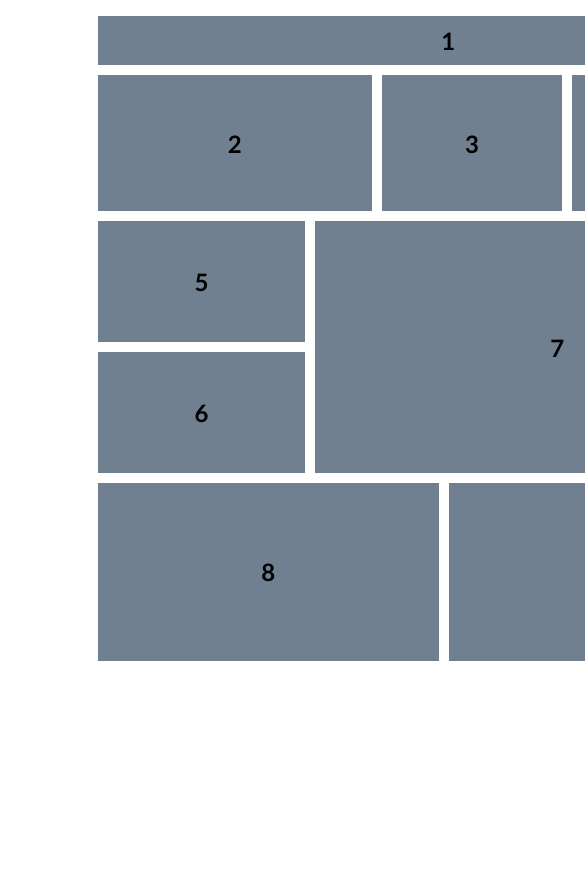
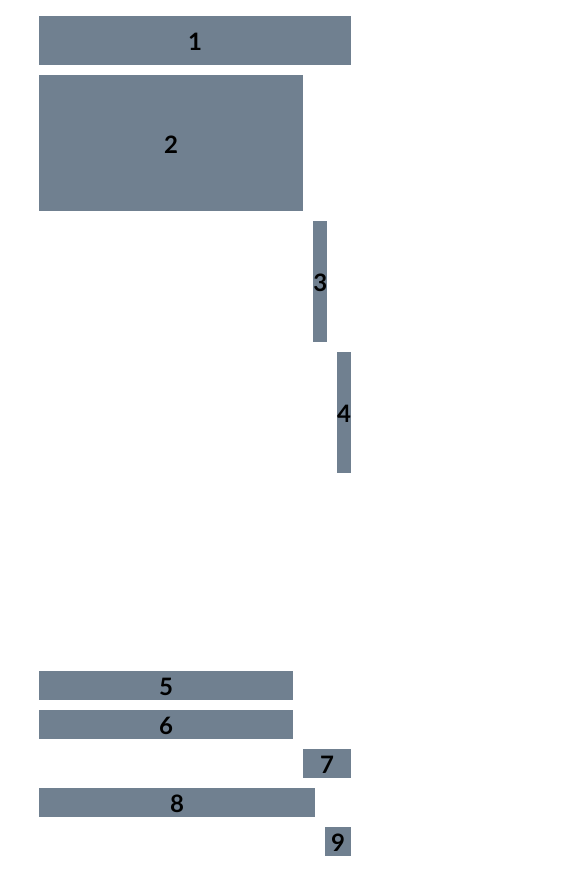
Before and after one commit to Ibrandan/ClaseLayout, a plain HTML site: page index.html in a window 390 px wide. Shown: the top 872 px of the page, 585 px wide, since content can reach past the window. Before the commit the page ends 844 px from the top, so only its background shows below. Drawn offline with Linux system fonts and the light colour scheme.

Commit message:
Grid Responsive

```diff
--- a/css/style.css
+++ b/css/style.css
@@ -85,3 +85,47 @@ article {
   grid-column-start: 4;
   grid-column-end: 6;
  }
+
+ @media screen and (max-width: 700px) {
+  .prueba-grid {
+    width: 80%;
+    grid-template-rows: 1.3cm 3.6cm 3.2cm 3.2cm 4.7cm;
+    grid-template-columns: 1fr;
+  }
+
+  #num1 {
+    grid-row: 1 / 2;
+  }
+
+  #num2 {
+    grid-row: 2 / 3;
+  }
+
+  #num3 {
+    grid-row: 3 / 4;
+  }
+
+  #num4 {
+    grid-row: 4 / 5;
+  }
+
+  #num5 {
+    grid-row: 6 / 7;
+  }
+
+  #num6 {
+    grid-row: 7 / 8;
+  }
+
+  #num7 {
+    grid-row: 8 / 9;
+  }
+
+  #num8 {
+    grid-row: 9 / 10;
+  }
+
+  #num9 {
+    grid-row: 10 / 11;
+  }
+ }
```
